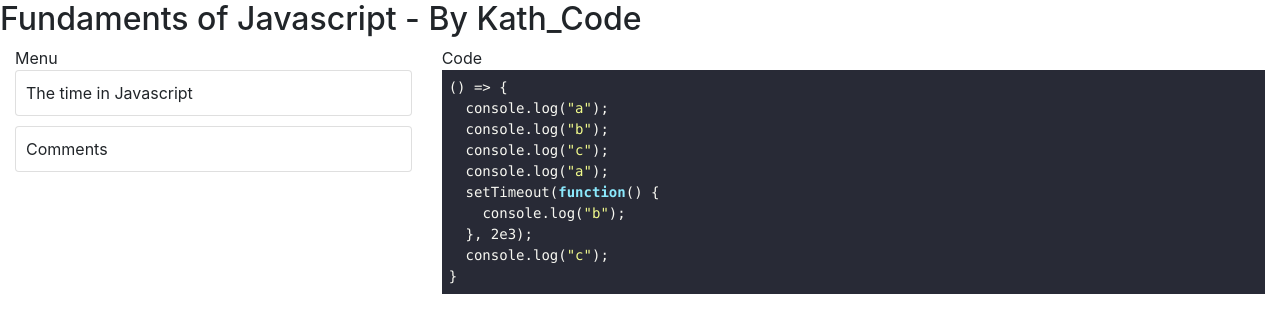
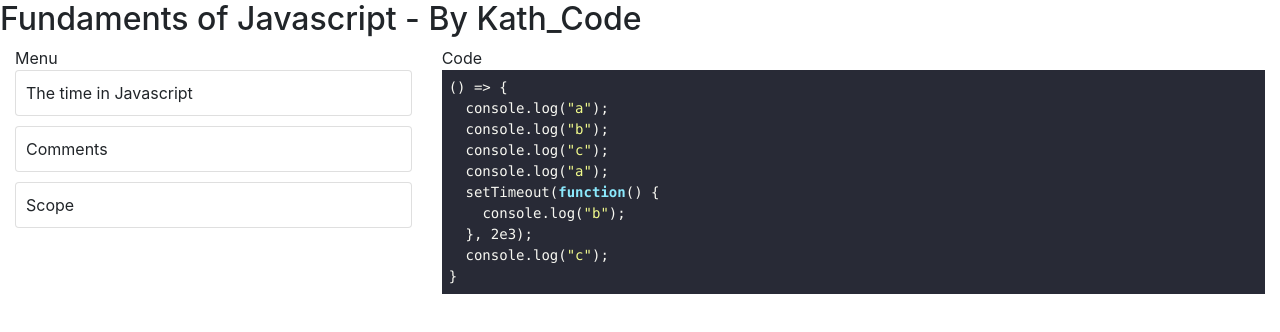
Before and after one commit to kathcode/javascript-basics---React, a React (Create React App) app: page / in a window 1280 px wide. Shown: the top 332 px of the page. Built offline with nearby package versions, Linux system fonts and the light colour scheme.

Commit message:
Edit and add topics

```diff
--- a/src/components/topics/index.js
+++ b/src/components/topics/index.js
@@ -1,7 +1,9 @@
 import Comments from './comments';
 import Time from './time';
+import Scope from './scope';
 
 export const topics = {
   time: { component: Time, text: 'The time in Javascript' },
-  comments: { component: Comments, text: 'Comments' }
+  comments: { component: Comments, text: 'Comments' },
+  scope: { component: Scope, text: 'Scope' }
 }
--- /dev/null
+++ b/src/components/topics/scope.js
@@ -0,0 +1,56 @@
+const scope = () => {
+  /*
+    --- SCOPE ---
+
+    Is the current context of the execution.
+    Determines the accessibility (visibility) of variables.
+    there are two types of scope:
+    - local
+    - global.
+  */
+
+  /*
+    --- Local scope ---
+
+    The variable date is defined in the function,
+    so you just can use it inside the function.
+  */
+
+  function currentDay() {
+    var date = new Date();
+    var days = ["Sunday", "Monday", "Tuesday", "Wednesday", "Thursday", "Friday", "Saturday"];
+
+    return `Hi, today is ${days[date.getDay()]}`;
+  }
+
+  /*
+    Console:
+    currentDay()    => "Hi, today is Monday"
+    date            => date is not defined
+  */
+
+
+  /*
+    --- Global scope ---
+
+    The variable months are defined outside the currentMonth function,
+    And you can use it outside or inside the function.
+  */
+
+  var months = ["January", "February", "March", "April", "May", "June", "July", "August", "September", "October", "November", "December"];
+
+  function currentMonth() {
+    var date = new Date();
+    var monthNumer = date.getMonth();
+
+    return `Hi we are in ${months[monthNumer]}`;
+  }
+
+  /* console:
+    currentMonth()   => "Hi we are in January"
+    months           => ["January", "February", "March", "April", "May", "June", "July", "August", "September", "October", "November", "December"]
+  */
+
+}
+
+export default scope;
--- a/src/components/topics/time.js
+++ b/src/components/topics/time.js
@@ -1,5 +1,9 @@
 const time = () => {
     /*
+      --- EVENT LOOP ---
+
+      Javascript runs as a single threaded. Just one thing happen at the time.
+
       In principle, any task that has been delegated to the browser through a callback,
       must wait until all the instructions of the main program have been executed.
       For this reason, the waiting time defined in functions such as setTimeout,
```
Also changed, not shown: src/components/topics/comments.js (+8 -2 lines), src/components/topics/hoisting.js (added, +11 -0 lines), src/components/Menu/index.js (line endings or trailing spaces).
